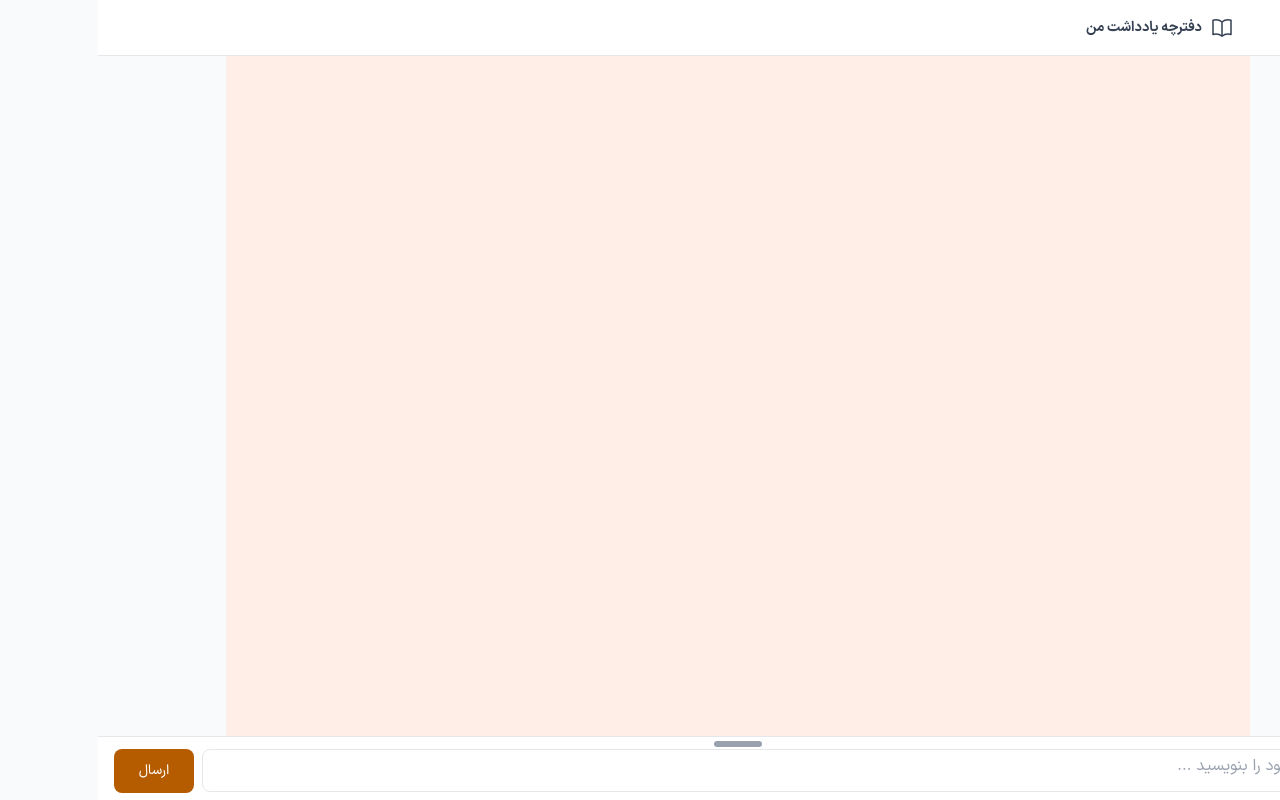
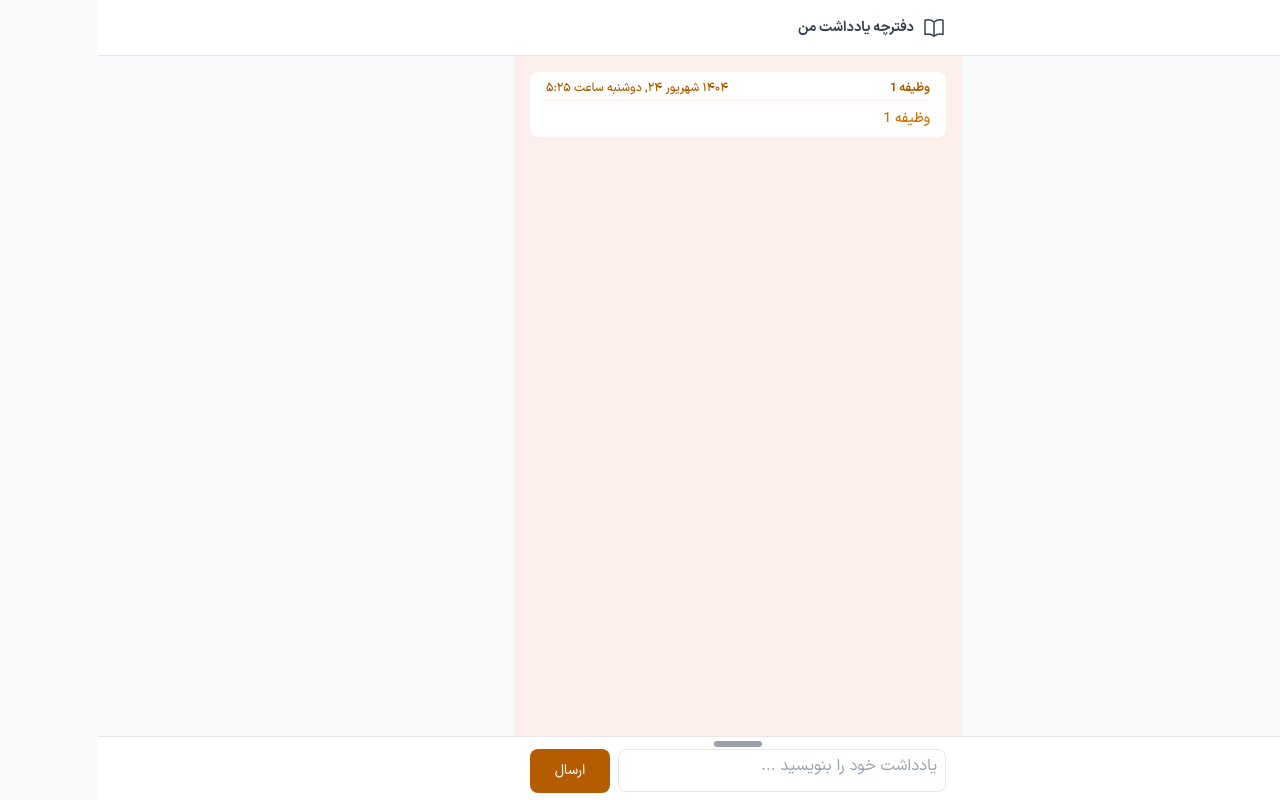
Before and after one commit to themestermim/note-nuxt, a Nuxt app: page / in a window 1280 px wide. Both pictures are taken after a click on the button "ارسال". Built offline with nearby package versions, Linux system fonts and the light colour scheme.

Commit message:
add action added.

```diff
--- a/app/assets/css/main.css
+++ b/app/assets/css/main.css
@@ -39,6 +39,9 @@
 @theme {
     --font-*: initial;
     --font-iransansx: 'iransansxv';
+    --breakpoint-sm: 28rem;
+    --breakpoint-md: unset;
+    --breakpoint-lg: unset;
     --breakpoint-xl: unset;
     --breakpoint-2xl: unset;
     --color-brown-50: var(--brown-50);
--- a/app/components/Footer/index.vue
+++ b/app/components/Footer/index.vue
@@ -13,13 +13,13 @@
         <button type="button" aria-label="drag"
             class="absolute top-0 left-1/2 -translate-x-1/2 w-12 h-1.5 bg-gray-400 rounded-full mt-1 cursor-grab touch-none"
         ></button>
-        <div class="flex flex-nowrap gap-2 px-4 pt-3 pb-2 h-full flex-system *:transition-all">
+        <div class="container flex flex-nowrap gap-2 px-4 pt-3 pb-2 h-full flex-system *:transition-all">
             <div class="w-auto flex-1 flex flex-col gap-0 inputs-col *:transition-all">
-                <input type="text" value="تایتل لیست" id="title" name="title" class="focus:outline-none text-sm font-medium pr-2 text-gray-600 input max-h-0 overflow-hidden" />
-                <textarea name="description" id="description" class="transition-all h-11 text-base w-full font-normal placeholder:text-gray-400 border border-gray-200 rounded-lg resize-none py-1 px-2 focus:outline-none textarea" placeholder="یادداشت خود را بنویسید ..."></textarea>
+                <input type="text" v-model="note.title" id="title" name="title" class="focus:outline-none text-sm font-medium pr-2 text-gray-600 input max-h-0 overflow-hidden" />
+                <textarea name="description" v-model="note.description" id="description" class="transition-all h-11 text-base w-full font-normal placeholder:text-gray-400 border border-gray-200 rounded-lg resize-none py-1 px-2 focus:outline-none textarea" placeholder="یادداشت خود را بنویسید ..."></textarea>
             </div>
             <div class="w-20 button-col">
-                <button type="button" role="button" class="transition-all h-11 w-full rounded-lg flex items-center justify-center px-2 gap-2.5 text-sm bg-brown-500 text-white">
+                <button type="button" role="button" @click="addNote" class="transition-all h-11 w-full rounded-lg flex items-center justify-center px-2 gap-2.5 text-sm bg-brown-500 text-white">
                     <span>ارسال</span>
                 </button>
             </div>
@@ -29,10 +29,14 @@
 
 <script setup>
 import {useShared} from "~/store/shared/index.js";
+import {useNotes} from "~/store/notes/index.js";
 
 const sharedStore = useShared();
+const noteStore = useNotes();
+const noteList = computed(() => noteStore.noteList);
 const isMaximizedEditor = computed(() => sharedStore.isMaximizedEditor);
 
+const note = reactive({title: '', description: ''});
 const footerHeight = ref(64);
 const minHeight = 64;
 const maxHeight = 200;
@@ -63,4 +67,16 @@ const handleDrag = (event) => {
 const endDrag = () => {
     isDragging = false;
 }
+
+const addNote = async () => {
+    if(note.title !== '' || note.description !== '') {
+        await noteStore.addNote(note);
+        note.title = `وظیفه ${noteList.value.length + 1}`;
+        note.description = '';
+    }
+}
+
+onMounted(() => {
+    note.title = `وظیفه ${noteList.value.length + 1}`;
+})
 </script>
--- /dev/null
+++ b/app/helpers/db.js
@@ -0,0 +1,9 @@
+import {openDB} from "idb";
+
+export const db = await openDB('notes-db', 1, {
+    upgrade(db) {
+        if(!db.objectStoreNames.contains('notes')) {
+            db.createObjectStore('notes', {keyPath: 'id', autoIncrement: true,})
+        }
+    }
+})
--- /dev/null
+++ b/app/helpers/shared.js
@@ -0,0 +1,6 @@
+export const formatDate = (timestamp) => {
+    return new Intl.DateTimeFormat("fa-IR", {
+        dateStyle: "full",
+        timeStyle: "short"
+    }).format(new Date(timestamp))
+}
--- a/app/pages/index.vue
+++ b/app/pages/index.vue
@@ -1,17 +1,33 @@
 <template>
     <main :class="{
-        'h-[calc(100vh-56px)] overflow-auto': true,
+        'h-[calc(100vh-56px)] overflow-auto transition-all': true,
         'pb-50': isMaximizedEditor,
         'pb-16': !isMaximizedEditor,
     }">
-        <div class="container h-full bg-brown-50"></div>
+        <div class="container h-full bg-brown-50/75">
+            <ul class="h-full overflow-auto space-y-4">
+                <li class="relative bg-white rounded-lg py-2 px-4 first:mt-4 last:mb-4" v-for="note in noteList" :key="note.id">
+                    <div class="flex items-start justify-between gap-4 pb-1 border-b border-b-brown-50">
+                        <span class="block text-xs font-bold text-brown-500" v-text="note.title"></span>
+                        <span class="block text-xs font-medium text-brown-500" v-text="formatDate(note.createdAt)"></span>
+                    </div>
+                    <p class="block text-sm font-medium text-brown-400 mt-2" v-text="note.title"></p>
+                </li>
+            </ul>
+        </div>
     </main>
 </template>
 
 <script setup>
 import {useShared} from "~/store/shared/index.js";
+import {useNotes} from "~/store/notes/index.js";
+import {formatDate} from "~/helpers/shared.js";
 
 const sharedStore = useShared();
+const noteStore = useNotes();
 const isMaximizedEditor = computed(() => sharedStore.isMaximizedEditor);
+const noteList = computed(() => noteStore.noteList);
+
+noteStore.loadNotes();
 
 </script>
--- a/app/store/notes/index.js
+++ b/app/store/notes/index.js
@@ -1,4 +1,5 @@
 import { defineStore } from 'pinia';
+import {db} from "~/helpers/db.js";
 
 export const useNotes = defineStore('Notes', {
     state: () => {
@@ -7,6 +8,15 @@ export const useNotes = defineStore('Notes', {
         }
     },
     actions: {
-
+        async loadNotes() {
+            this.noteList = await db.getAll('notes');
+            console.log(this.noteList);
+        },
+        async addNote(note) {
+            console.log(note);
+            const plainNote = { ...toRaw(note), createdAt: Date.now() }
+            const id = await db.add('notes', plainNote);
+            this.noteList.push({...plainNote, id});
+        }
     },
 })
--- a/nuxt.config.ts
+++ b/nuxt.config.ts
@@ -10,4 +10,5 @@ export default defineNuxtConfig({
             tailwindcss(),
         ],
     },
+    ssr: false,
 })
```
